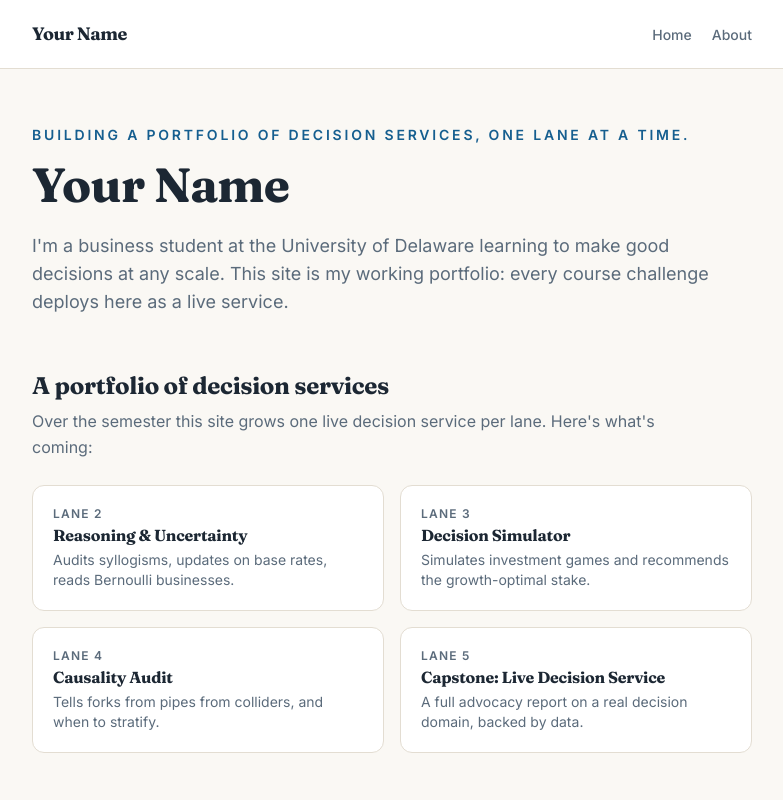
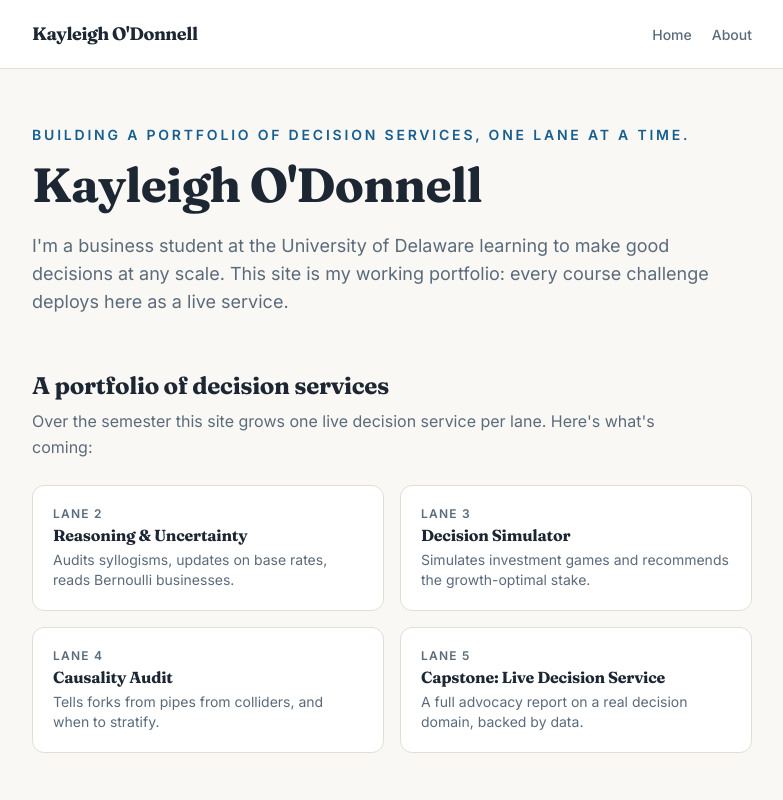
Before and after one commit to kayodonn/my-site, a Next.js app: page / in a window 1280 px wide. Shown: the top 800 px of the page, without its empty margins (248-1031 px from the left). Built offline with nearby package versions, Linux system fonts and the light colour scheme; no server answers; the database is empty.

Commit message:
small profile updates

```diff
--- a/src/profile.ts
+++ b/src/profile.ts
@@ -16,10 +16,10 @@
 
 export const profile = {
   /** Your name as you want it to appear everywhere. */
-  displayName: "Your Name",
+  displayName: "Kayleigh O'Donnell",
 
   /** Your UD email — must match the one you signed into the course with. */
-  email: "you@udel.edu",
+  email: "kayodonn@udel.edu",
 
   /** Where you're from. Shows on your roster card and /about. */
   hometown: "Newark, Delaware",
```
